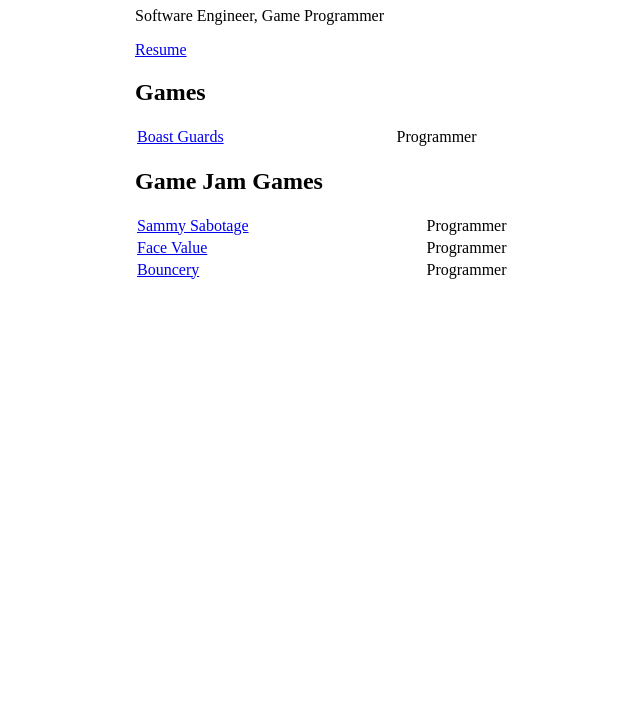
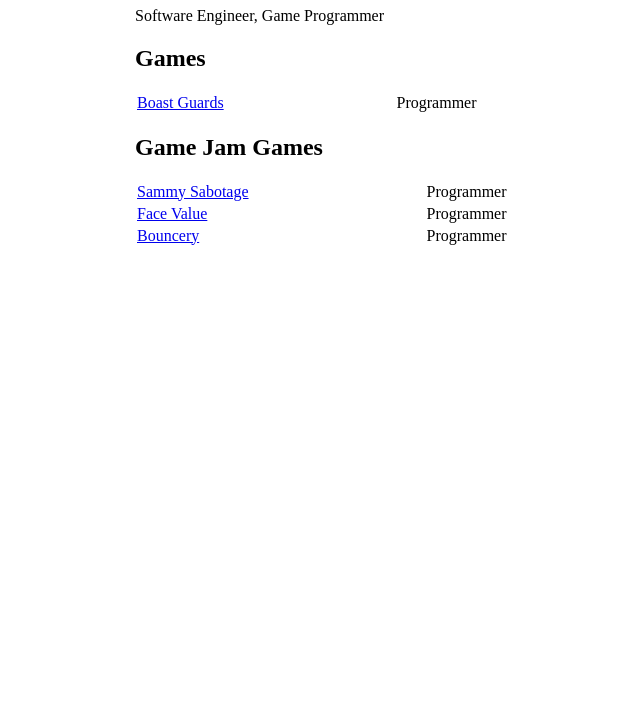
Before and after one commit to SofiaOliva/sofiaoliva.github.io, a plain HTML site: page index.html in a window 1280 px wide. Shown: the part 73-800 px from the top of the page, without its empty margins (255-895 px from the left). Drawn offline with Linux system fonts and the light colour scheme.

Commit message:
that was not supposed to be added haha oops

```diff
--- a/index.html
+++ b/index.html
@@ -11,7 +11,7 @@
     <div class="container">
     <h1>Sofia Oliva</h1>
     <p>Software Engineer, Game Programmer</p>
-    <p><a href="/">Resume</a></p>
+    <!--<p><a href="/">Resume</a></p>-->
 
     <h2>Games</h2>
     <table>
```
